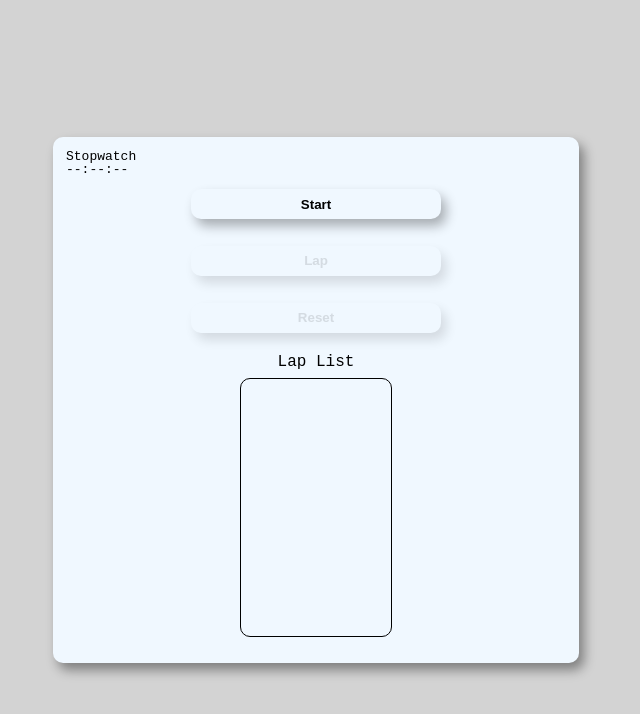
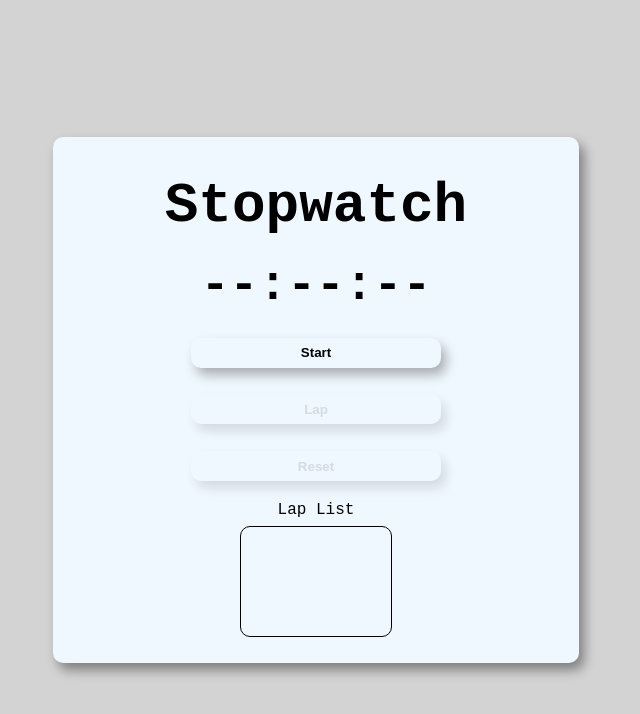
Before and after one commit to Shopify/eng-intern-assessment-react, a React app: page / in a window 1280 px wide. Shown: the top 714 px of the page, without its empty margins (324-964 px from the left). Built offline with nearby package versions, Linux system fonts and the light colour scheme; the HTML template or start-up script is replaced by a standard one.

Commit message:
minor fix from testing

```diff
--- a/src/styles/StopWatch.css
+++ b/src/styles/StopWatch.css
@@ -17,13 +17,13 @@ main {
 	padding: 1em;
 }
 
-#title {
+.title {
 	font-weight: 800;
 	font-size: 3.5rem;
 	margin: 0.5em auto 0.5em;
 }
 
-#time {
+.time {
 	font-weight: 700;
 	font-size: 3rem;
 	margin: 0 auto 0.3em;
```
